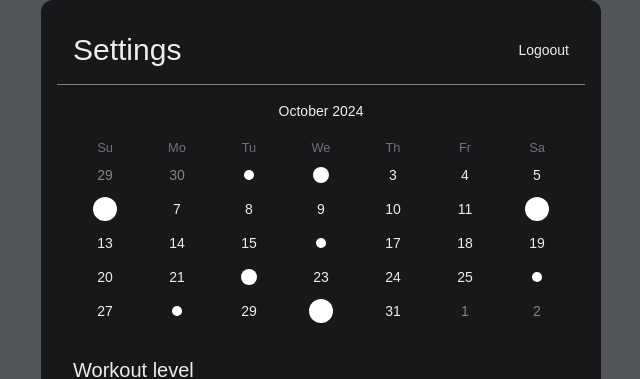
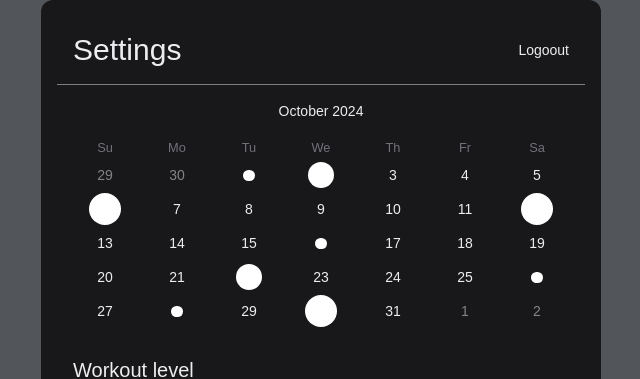
Before and after one commit to Aman-Dangol/shadCn-practice, a React (Vite) app: page / in a window 1280 px wide. Shown: the top 379 px of the page, without its empty margins (319-959 px from the left). Built offline with nearby package versions, Linux system fonts and the light colour scheme.

Commit message:
fixed dynamic sizing

```diff
--- a/src/components/ui/calendar.tsx
+++ b/src/components/ui/calendar.tsx
@@ -50,11 +50,11 @@ function Calendar({
         medium: medium,
       }}
       modifiersClassNames={{
-        thin: " bg-white w-[10px] h-[10px]  text-white overflow-hidden hover:bg-white  ",
+        thin: " bg-white w-[.7rem] h-[.7rem]  text-white overflow-hidden hover:bg-white  ",
         heavy:
-          "bg-white h-[24px] w-[24px]  text-white overflow-hidden hover:bg-white ",
+          "bg-white h-[2rem] w-[2rem]  text-white overflow-hidden hover:bg-white ",
         medium:
-          "bg-white w-[16px] h-[16px]  text-white overflow-hidden hover:bg-white ",
+          "bg-white w-[1.6rem] h-[1.6rem]  text-white overflow-hidden hover:bg-white ",
       }}
       className={cn("p-3 border-none ", className)}
       classNames={{
```
